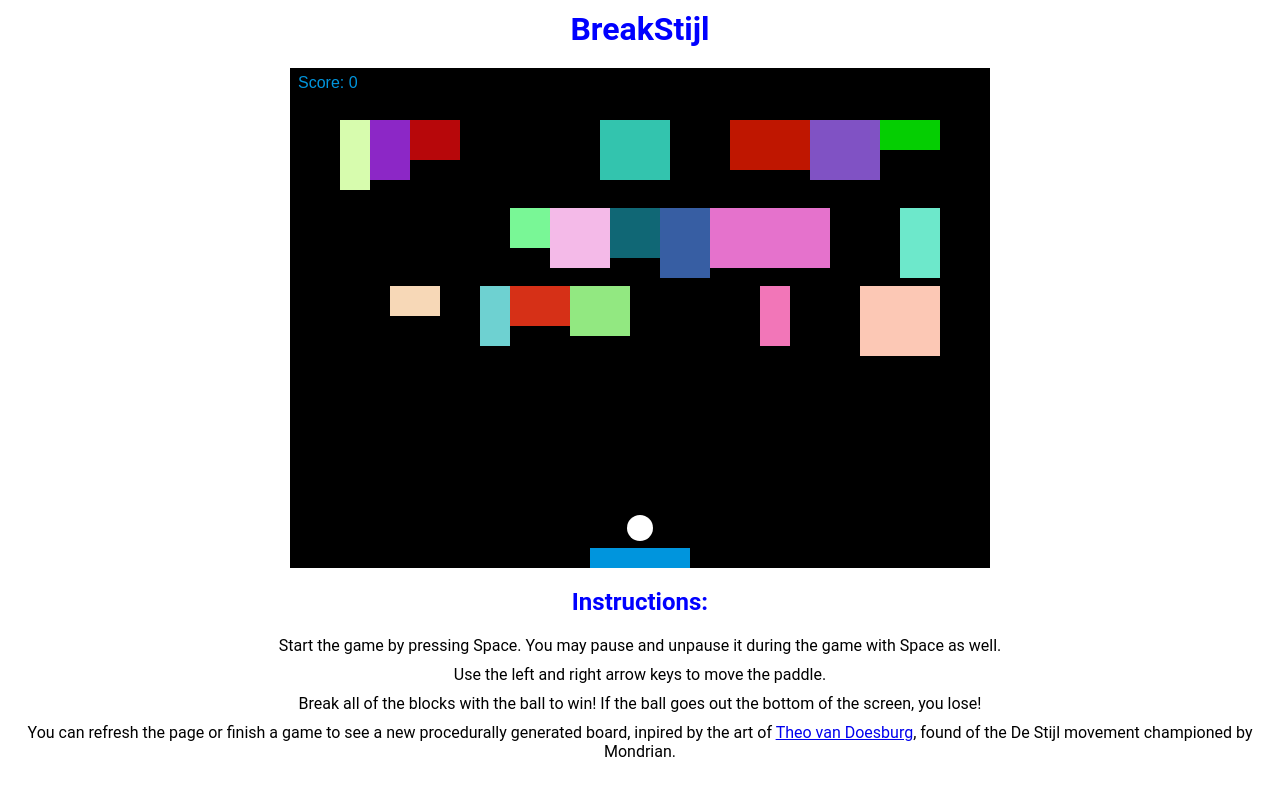
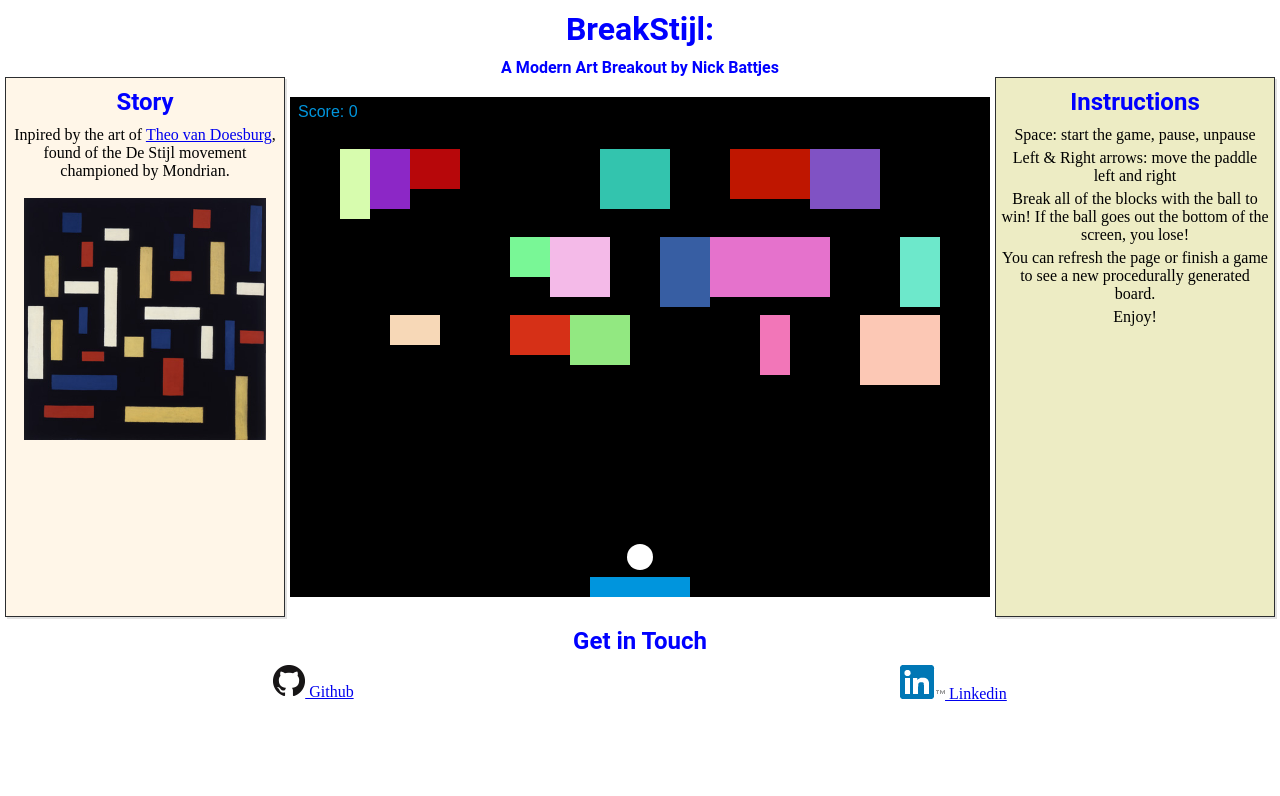
Before and after one commit to Battjmo/BreakStijl, a website: page index.html in a window 1280 px wide. Drawn offline with Linux system fonts and the light colour scheme.

Commit message:
quite a few changes, got a little commit lazy

```diff
--- a/gameFiles/board.js
+++ b/gameFiles/board.js
@@ -30,7 +30,7 @@ rowBuilder(row, leftEdge, rowHeight) {
 rowRandomizer(row) {
   let gameRow = [];
   for (let i = 0; i < row.length; i++) {
-    if (Util.randomNumber(0, 10) < 6) {
+    if (Util.randomNumber(0, 10) < 5) {
       gameRow.push(row[i]);
     }
   }
--- a/gameFiles/bundle.js
+++ b/gameFiles/bundle.js
@@ -129,7 +129,7 @@ rowBuilder(row, leftEdge, rowHeight) {
 rowRandomizer(row) {
   let gameRow = [];
   for (let i = 0; i < row.length; i++) {
-    if (_util__WEBPACK_IMPORTED_MODULE_1__["default"].randomNumber(0, 10) < 6) {
+    if (_util__WEBPACK_IMPORTED_MODULE_1__["default"].randomNumber(0, 10) < 5) {
       gameRow.push(row[i]);
     }
   }
@@ -329,6 +329,8 @@ class Game {
     this.play = false;
     this.draw = this.draw.bind(this);
     this.playthis = this.playGame.bind(this);
+    this.bloop = new Audio('./gameFiles/sounds/low-bloop.wav');
+    this.victory = new Audio('./gameFiles/sounds/success.wav');
   }
 
 
@@ -365,6 +367,8 @@ class Game {
         }
       }
       if (brickCount === 0) {
+        this.bloop.pause();
+        this.victory.play();
         alert("YOU WON DOOD!");
         document.location.reload();
       }
@@ -388,24 +392,20 @@ class Game {
                    (ballRightX > b.x && ballRightX < b.x + b.width && this.ballY > b.y && this.ballY < b.y + b.height )) {
                      this.xSpeed = -this.xSpeed;
                      b.status = 0;
+                     this.bloop.pause();
+                     this.bloop.play();
                      this.score++;
                 }
                 if ((this.ballX > b.x && this.ballX < b.x + b.width && ballTopY > b.y && ballTopY < b.y + b.height) ||
-                  (this.ballX > b.x && this.ballX < b.x + b.width && ballBottomY > b.y && ballBottomY < b.y + b.height))
-                   { this.ySpeed = -this.ySpeed
+                  (this.ballX > b.x && this.ballX < b.x + b.width && ballBottomY > b.y && ballBottomY < b.y + b.height)) {
+                     this.ySpeed = -this.ySpeed;
+                     this.bloop.pause();
+                     this.bloop.play();
                      b.status = 0;
                      this.score++;
                    }
-                  // if ((ballLeftX > b.x && ballLeftX < b.x + b.width && this.ballY > b.y && this.ballY < b.y + b.height && (this.score === this.Board.brickCount)) ||
-                  //  (ballRightX > b.x && ballRightX < b.x + b.width && this.ballY > b.y && this.ballY < b.y + b.height && (this.score === this.Board.brickCount)) ||
-                  //   (this.ballX > b.x && this.ballX < b.x + b.width && ballTopY > b.y && ballTopY < b.y + b.height && (this.score === this.Board.brickCount)) ||
-                  //   (this.ballX > b.x && this.ballX < b.x + b.width && ballBottomY > b.y && ballBottomY < b.y + b.height && (this.score === this.Board.brickCount))
-                  //   ) {
-                  //   b.status = 0;
-                  //
-                  //       }
-                    }
                 }
+              }
             }
         }
 
@@ -477,12 +477,6 @@ class Game {
       if (this.ballY + this.ySpeed < this.ballRadius) {
           this.ySpeed = -this.ySpeed;
       }
-
-      //bouncing off paddle, problemchild
-      // if (((ballRight >= this.paddleX) && (ballRight <= this.paddleX + this.paddleWidth) || ((ballLeft >= this.paddleX) && (ballLeft <= this.paddleX - this.paddleWidth))) &&
-      //   (ballBottom >= this.canvasHeight - this.paddleHeight)) {
-      //     this.ySpeed = -this.ySpeed;
-      // }
       if ((((ballRight + this.xSpeed >= this.paddleX) && (ballRight + this.xSpeed <= this.paddleWidth + this.paddleX)) ||
            ((ballLeft + this.xSpeed >= this.paddleX) && (ballLeft + this.xSpeed <= this.paddleX - this.paddleWidth))) &&
             (ballBottom >= this.canvasHeight - this.paddleHeight)) {
@@ -499,7 +493,7 @@ class Game {
           //losing if the ball goes out the bottom
       if (this.ballY + this.ySpeed > this.canvasHeight - this.ballRadius) {
               alert("GAME OVER");
-              location.reload(true);
+              document.location.reload(true);
           }
 
     //moving the paddle
@@ -557,6 +551,7 @@ __webpack_require__.r(__webpack_exports__);
 const Util = {
 
 hue() {
+  //Now calls the randomColor script, used to used this function:
   // return 'rgb(' + (Math.floor(Math.random() * 256)) + ',' + (Math.floor(Math.random() * 256)) + ',' + (Math.floor(Math.random() * 256)) + ')';
   var color = randomColor();
   return color;
--- a/gameFiles/randomColor.js
+++ b/gameFiles/randomColor.js
@@ -1,7 +1,7 @@
 // randomColor by David Merfield under the CC0 license
 // https://github.com/davidmerfield/randomColor/
 
-;(function(root, factory) {
+(function(root, factory) {
 
   // Support CommonJS
   if (typeof exports === 'object') {
--- a/gameFiles/util.js
+++ b/gameFiles/util.js
@@ -3,6 +3,7 @@
 const Util = {
 
 hue() {
+  //Now calls the randomColor script, used to used this function:
   // return 'rgb(' + (Math.floor(Math.random() * 256)) + ',' + (Math.floor(Math.random() * 256)) + ',' + (Math.floor(Math.random() * 256)) + ')';
   var color = randomColor();
   return color;
--- a/index.html
+++ b/index.html
@@ -2,24 +2,49 @@
 <head>
     <meta charset="utf-8" />
     <title>BreakStijl</title>
-    <style>
-    	* { padding: 0; margin: 0; }
-    	canvas { background: #000000; display: block; margin: auto; margin-top: 20px; margin-bottom: 20px;}
-    </style>
     <link rel="stylesheet" type="text/css" href="style.css">
 </head>
 <body>
-  <h1>BreakStijl</h1>
+  <script type="application/javascript" src="gameFiles/randomColor.js"></script>
+  <script type="application/javascript" src="gameFiles/bundle.js"></script>
+
+  <h1>BreakStijl: </h1>
+  <h4>A Modern Art Breakout by Nick Battjes</h4>
+  <div class="main">
+    <div class="story">
+      <h2> Story </h2>
+      <p>Inpired by the art of <a href="https://en.wikipedia.org/wiki/Theo_van_Doesburg">Theo van Doesburg</a>,
+      found of the De Stijl movement championed by Mondrian.</p>
+      <img class="pic" src="./images/Theo_van_Doesburg_Composition_VII_(the_three_graces).jpg" alt="" >
+    </div>
 <canvas id="myCanvas"></canvas>
-<script type="application/javascript" src="gameFiles/randomColor.js"></script>
-<script type="application/javascript" src="gameFiles/bundle.js"></script>
-<h2>Instructions:</h2>
-<p>Start the game by pressing Space. You may pause and unpause it during the game with Space as well.</p>
-<p>Use the left and right arrow keys to move the paddle.</p>
-<p>Break all of the blocks with the ball to win! If the ball goes out the bottom of the screen, you lose!</p>
-<p>You can refresh the page or finish a game to see a new procedurally generated board, inpired by the art of <a href="https://en.wikipedia.org/wiki/Theo_van_Doesburg">Theo van Doesburg</a>,
-found of the De Stijl movement championed by Mondrian.</p>
-<p></p>
+
+
+<div class="instructions">
+<h2>Instructions</h2>
+  <p>Space: start the game, pause, unpause</p>
+  <p>Left & Right arrows: move the paddle left and right</p>
+  <p>Break all of the blocks with the ball to win! If the ball goes out the bottom of the screen, you lose!</p>
+  <p>You can refresh the page or finish a game to see a new procedurally generated board.</p>
+  <p>Enjoy!</p>
+</div>
+</div>
+
+<div class="contact">
+  <h2>Get in Touch</h2>
+  <div class="links">
+  <a href="https://github.com/Battjmo">
+  <img src='./images/Github-mark-32px.png' />
+  Github
+</a>
+
+<a href="https://www.linkedin.com/in/nicholas-battjes/">
+  <img src=./images/In-2c-34px-TM.png />
+  Linkedin
+</a>
+</div>
+
+</div>
 
 </body>
 </html>
--- a/style.css
+++ b/style.css
@@ -1,4 +1,17 @@
-h1, h2 {
+* {
+  padding: 0;
+  margin: 0;
+}
+
+canvas {
+  background: #000000;
+  display: block;
+  margin: auto;
+  margin-top: 20px;
+  margin-bottom: 20px;
+}
+
+h1, h2, h4 {
   margin: 0 auto;
   margin-top: 10px;
   color: blue;
@@ -7,11 +20,44 @@ h1, h2 {
 }
 
 h2 {
-  margin-bottom: 20px;
+  margin-bottom: 10px;
 }
 
 p {
   text-align: center;
-  font-family: 'Roboto', sans-serif;
-  margin-bottom: 10px;
+  font-family: 'Gentium Book Basic', serif;
+  font-size: 16px;
+  margin-bottom: 5px;
 }
+
+.main {
+  display: flex;
+}
+
+.instructions {
+  width: 323px;
+  padding: 0 5px;
+  margin: 0 5px;
+  border: 1px solid #2c2e30;
+  background-color: #edecc4;
+  box-shadow: 2px 2px #e1e1e1;
+}
+
+.story {
+  width: 323px;
+  padding: 0 5px;
+  margin: 0 5px;
+  border: 1px solid #2c2e30;
+  background-color: #fff6e8;
+  box-shadow: 2px 2px #e1e1e1;
+}
+
+.links {
+  display: flex;
+  justify-content: space-around;
+}
+
+.pic {
+  width: 90%;
+  margin: 5%;
+}
```
Also changed, not shown: gameFiles/game.js (+12 -18 lines), oldgame.html (+1 -1 lines), images/GitHub-Mark-32px.png (added), images/In-2C-34px-TM.png (added), images/Theo_van_Doesburg_Composition_VII_(the_three_graces).jpg (added), images/Theo_van_Doesburg_in_military_service.JPG (added), 7 other files.
